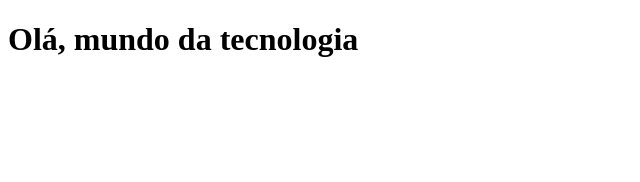
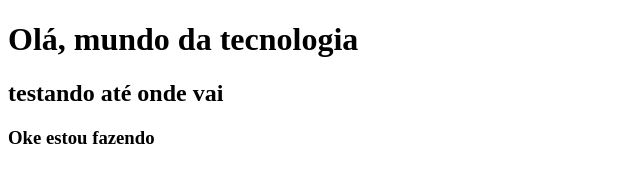
Before and after one commit to Biscoitobolachacomaos2/biscoitobolachacomaos2.github.io, a plain HTML site: page index.html in a window 1280 px wide. Shown: the whole page, without its empty margins (0-640 px from the left). Drawn offline with Linux system fonts and the light colour scheme.

Commit message:
Update index.html

```diff
--- a/index.html
+++ b/index.html
@@ -5,5 +5,8 @@
 </head>
 <body>
 <h1>Olá, mundo da tecnologia</h1>
+<h2> testando até onde vai </h2>
+<h3> Oke estou fazendo</h3>
+
 </body>
 </html>
```
